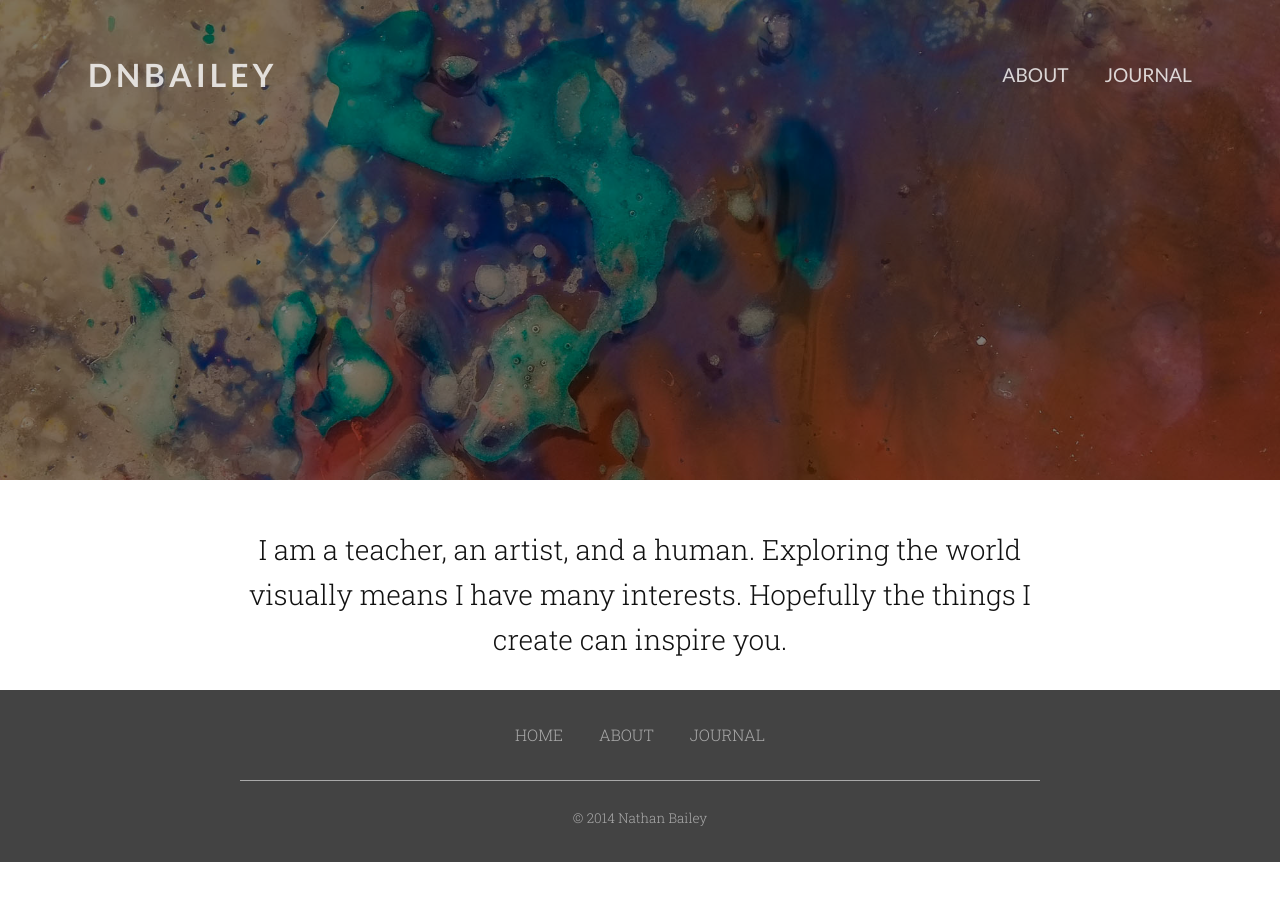
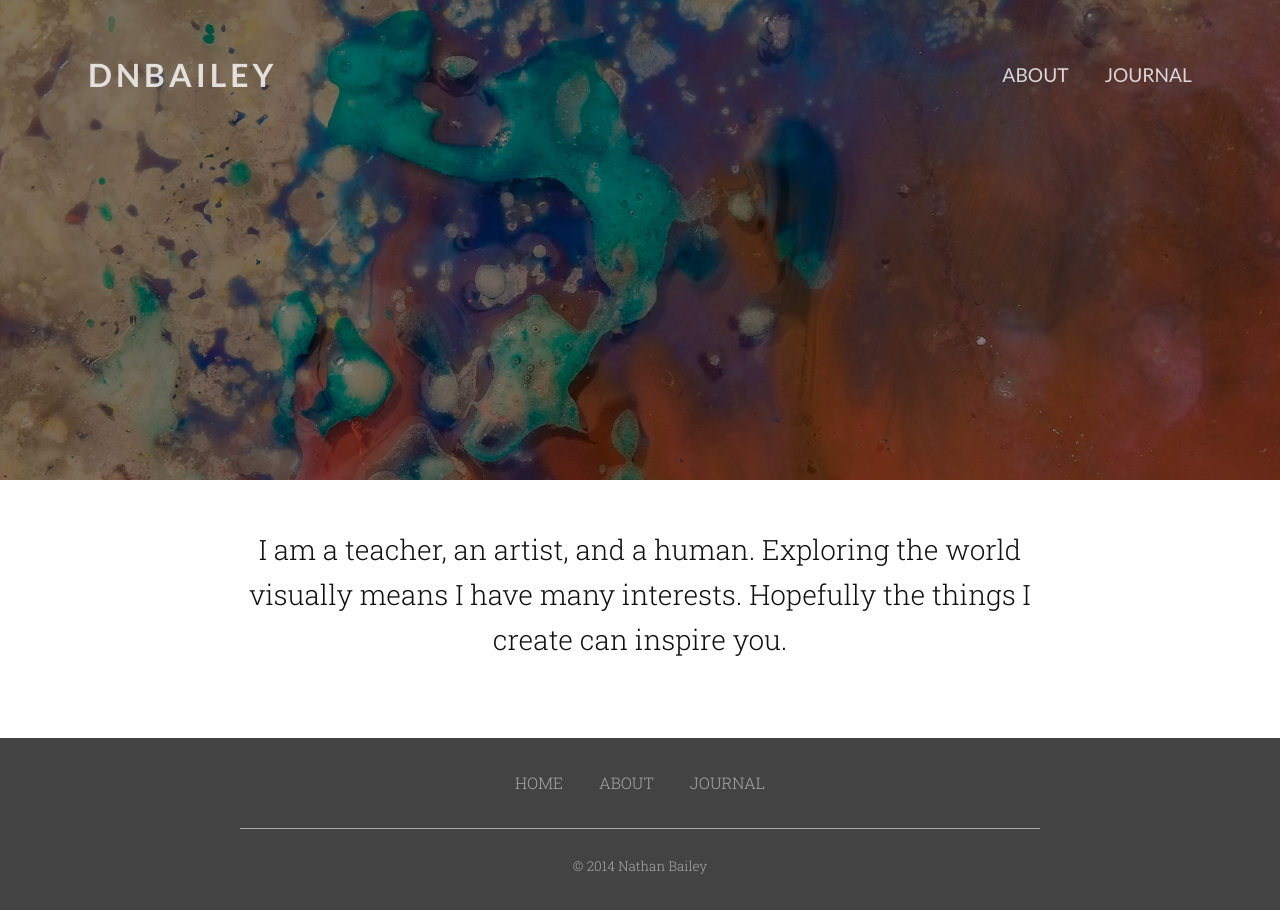
Before and after one commit to dnbailey/dnbailey.github.io.bak, a Jekyll site: the page built from index.html, in a window 1280 px wide. Built offline with Jekyll 4.4.1, drawn with Linux system fonts in a browser that asks for light colours; nearby versions of some CDN libraries.

Commit message:
Fix css formatting and add padding to intro

```diff
--- a/_sass/_layout.scss
+++ b/_sass/_layout.scss
@@ -49,27 +49,13 @@ body, h1, h2, h3, h4, h5, h6, p, blockquote, pre, hr, dl, dd, ol, ul, figure { m
 }
 
 // Home
-.intro { padding-top: 3em;
+.intro { padding-top: 3em; padding-bottom: 3em;
     p { font-size: 1.75em; text-align: center; }
 }
 
 // Buttons
-.btn {
-    border-radius: .3em;
-    border-style: solid;
-    border-width: 1px;
-    display: inline-block;
-    margin-top: 2em;
-    padding: .5em 3em;
-    text-align: center;
-    text-transform: uppercase;
-    transition: color .4s, background-color .4s, border .4s;
-    &:hover, &:focus {
-        background-color: $brand-color;
-        color: white !important;
-        border-color: $brand-color;
-        transition: background-color .3s, color .3s, border .3s;
-    }
+.btn { border-radius: .3em; border-style: solid; border-width: 1px; display: inline-block; margin-top: 2em; padding: .5em 3em; text-align: center; text-transform: uppercase; transition: color .4s, background-color .4s, border .4s;
+    &:hover, &:focus { background-color: $brand-color; color: white !important; border-color: $brand-color; transition: background-color .3s, color .3s, border .3s; }
     &.wide { width: calc(100% - 6em); }
 }
 
```
